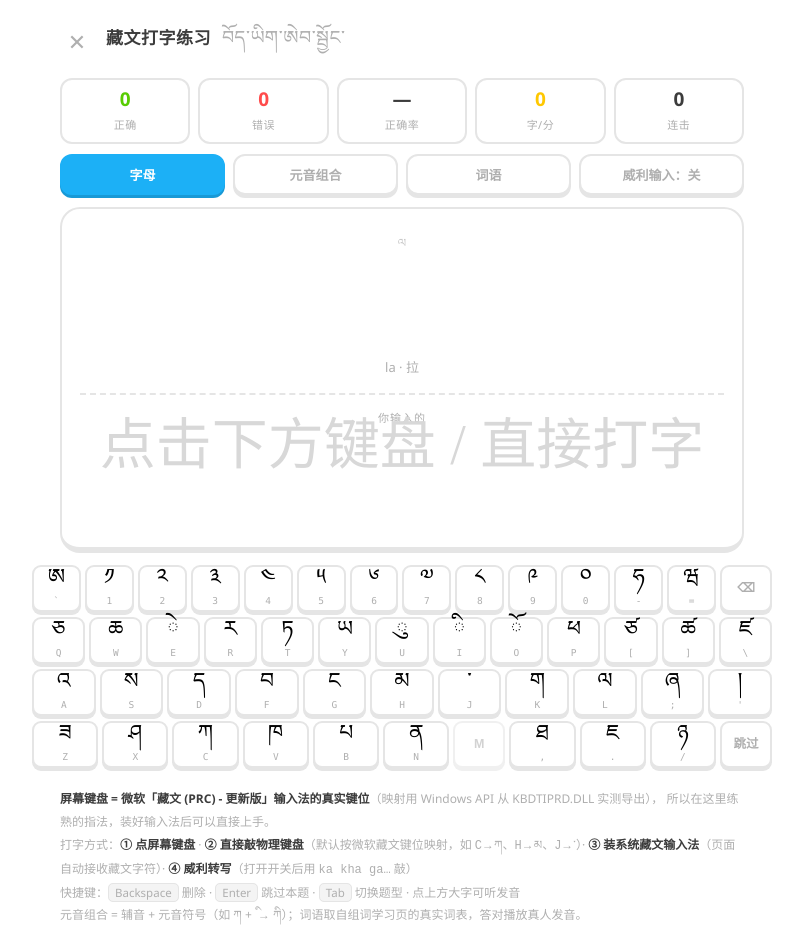
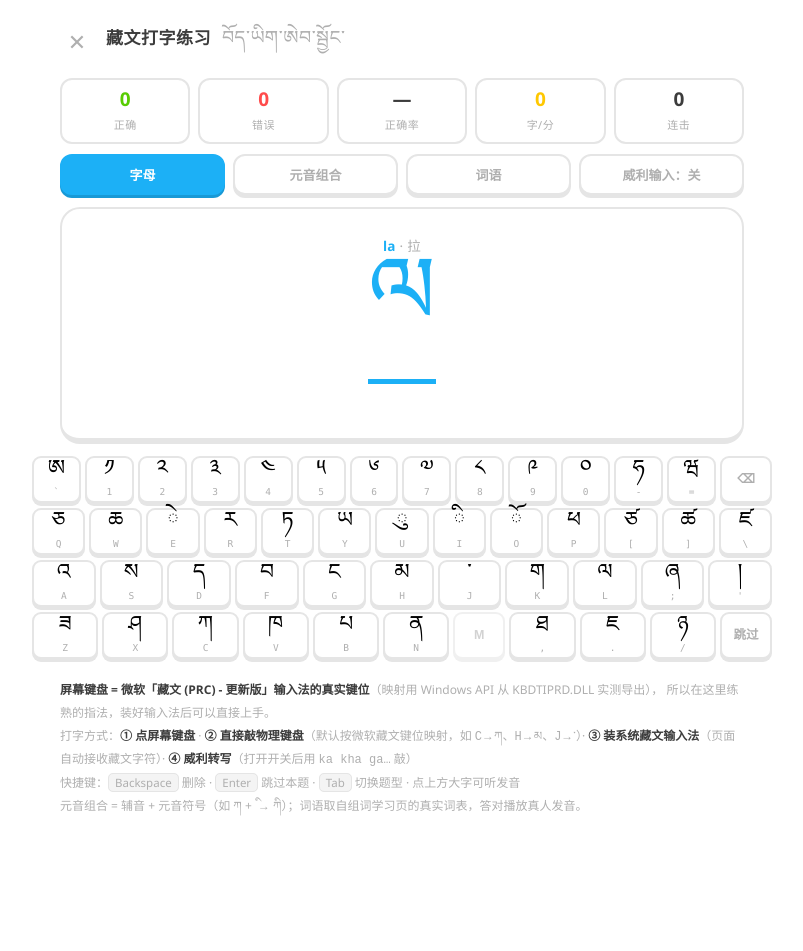
Before and after one commit to gitdingzijiao/dingzi-blog, a website: page apps/web/public/tibetan/typing.html in a window 1280 px wide. Shown: the whole page, without its empty margins (238-1041 px from the left). After the commit the page ends 842 px from the top, so only its background shows below. Drawn offline with Linux system fonts and the light colour scheme.

Commit message:
feat: 打字练习目标文字逐字着色（对=绿 错=红）

```diff
--- a/apps/web/public/tibetan/typing.html
+++ b/apps/web/public/tibetan/typing.html
@@ -39,16 +39,16 @@
   .card.good{border-color:var(--green);background:#f3ffe4}
   @keyframes sh{0%,100%{transform:translateX(0)}25%{transform:translateX(-8px)}75%{transform:translateX(8px)}}
 
-  .target{font-family:var(--tib);font-size:104px;line-height:1.1;min-height:120px;cursor:pointer;user-select:none}
-  .target.hint{color:#c8c8c8}
-  .meta{font-size:13px;color:var(--dim);margin-top:2px;min-height:20px}
-  .typedBox{margin-top:16px;border-top:2px dashed var(--gray);padding-top:14px}
-  .typedLbl{font-size:11px;color:var(--dim);letter-spacing:1px;margin-bottom:4px}
-  .typed{font-family:var(--tib);font-size:56px;line-height:1.15;min-height:64px;word-break:break-all}
-  .typed .cur{color:var(--blue);border-bottom:3px solid var(--blue)}
-  .typed .bad{color:var(--red)}
-  .typed .done{color:var(--green)}
-  .placeholder{color:#d8d8d8}
+  .line{font-family:var(--tib);font-size:96px;line-height:1.25;min-height:122px;cursor:pointer;user-select:none;
+        display:flex;flex-wrap:wrap;justify-content:center;align-items:center;gap:0 2px}
+  .line span{transition:color .1s}
+  .line .pend{color:var(--ink)}                                   /* 还没打到 */
+  .line .cur{color:var(--blue);border-bottom:5px solid var(--blue)} /* 当前这个字 */
+  .line .ok{color:var(--green)}                                   /* 打对了 */
+  .line .no{color:var(--red);text-decoration:underline wavy var(--red) 3px}  /* 打错了 */
+  .line .raw{margin-top:10px;font-size:20px;color:var(--dim);font-family:var(--tib)}
+  .meta{font-size:13.5px;color:var(--dim);margin-bottom:4px;min-height:20px;letter-spacing:.3px}
+  .meta b{color:var(--blue);font-weight:800}
   .fb{margin-top:10px;font-size:14px;font-weight:700;min-height:22px}
   .fb.ok{color:var(--green)} .fb.no{color:var(--red)}
 
@@ -97,12 +97,8 @@
 
 <main>
   <div class="card" id="card">
-    <div class="target" id="target">ཀ</div>
     <div class="meta" id="meta"></div>
-    <div class="typedBox">
-      <div class="typedLbl">你输入的</div>
-      <div class="typed" id="typed"><span class="placeholder">点击下方键盘 / 直接打字</span></div>
-    </div>
+    <div class="line" id="target">ཀ</div>
     <div class="fb" id="fb"></div>
   </div>
 </main>
@@ -169,15 +165,15 @@
   if (mode === "letter") {
     const pool = Math.random() < 0.8 ? CONSONANTS : VOWELS;
     const L = pick(pool);
-    target = { tib: L[1], meta: `${L[2]} · ${L[3]}`, kind: "letter", id: L[0] };
+    target = { tib: L[1], meta: `<b>${L[2]}</b> · ${L[3]}`, kind: "letter", id: L[0] };
   } else if (mode === "stack") {
     const C = pick(CONSONANTS), V = pick(VOWELS);
-    target = { tib: C[1] + V[1], meta: `${C[2]} + ${V[2]} · ${C[3]}${V[3]}`, kind: "letter", id: C[0] };
+    target = { tib: C[1] + V[1], meta: `<b>${C[2]}</b> + <b>${V[2]}</b> · ${C[3]}${V[3]}`, kind: "letter", id: C[0] };
   } else {
     if (!WORDS.length) { target = { tib: "ཀ", meta: "词表未载入", kind: "letter", id: "ka" }; }
     else {
       const w = pick(WORDS);
-      target = { tib: w.tib, meta: `${w.wylie} · ${w.cn}`, kind: "word", id: w.letter, wi: w.i };
+      target = { tib: w.tib, meta: `<b>${w.wylie}</b> · ${w.cn}`, kind: "word", id: w.letter, wi: w.i };
     }
   }
   render();
@@ -186,24 +182,17 @@
 // ── 渲染 ──
 function render() {
   const t = target.tib;
-  $('target').textContent = t;
-  $('target').className = "target" + (typed ? "" : " hint");
-  $('meta').textContent = target.meta;
-
-  // 输入区（逐字对比着色）
-  const box = $('typed');
-  if (!typed) {
-    box.innerHTML = '<span class="placeholder">点击下方键盘 / 直接打字</span>';
-  } else {
-    let html = "";
-    for (let i = 0; i < typed.length; i++) {
-      const c = typed[i];
-      const cls = i < t.length && c === t[i] ? "done" : "bad";
-      html += `<span class="${cls}">${c === " " ? "␣" : c}</span>`;
-    }
-    if (typed.length < t.length) html += `<span class="cur"> </span>`;
-    box.innerHTML = html;
+  // 目标文字逐字着色：未打到=深灰 / 当前=蓝色下划线 / 打对=绿 / 打错=红波浪线
+  let html = "";
+  for (let i = 0; i < t.length; i++) {
+    const c = t[i];
+    let cls = "pend";
+    if (i < typed.length) cls = typed[i] === c ? "ok" : "no";
+    else if (i === typed.length) cls = "cur";
+    html += `<span class="${cls}">${c}</span>`;
   }
+  $('target').innerHTML = html;
+  $('meta').innerHTML = target.meta;
   updateStats();
 }
 
@@ -213,7 +202,7 @@
   const tot = stats.ok + stats.bad;
   $('sAcc').textContent = tot ? Math.round(stats.ok / tot * 100) + "%" : "—";
   const min = (Date.now() - stats.t0) / 60000;
-  $('sCpm').textContent = min > 0.05 ? Math.round(stats.chars / min) : 0;
+  $('sCpm').textContent = min > 0.02 ? Math.round(stats.chars / min) : 0;
   $('sHot').textContent = stats.hot;
 }
 
```
